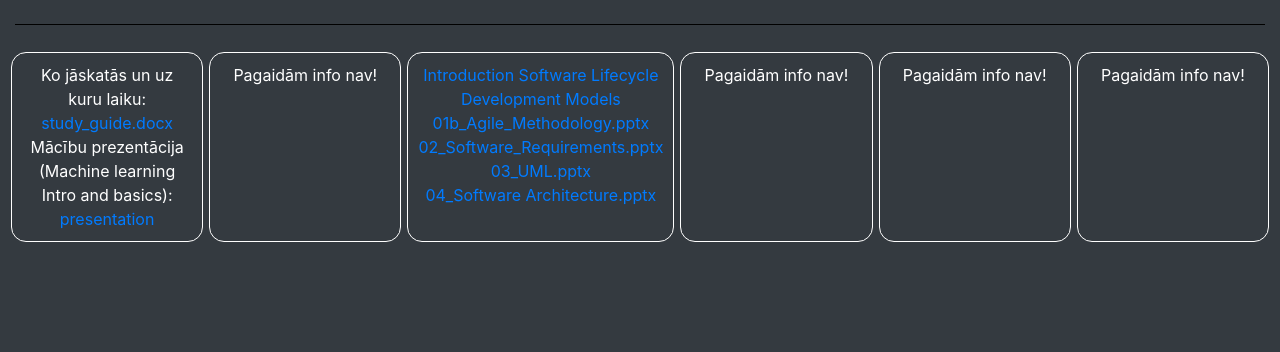
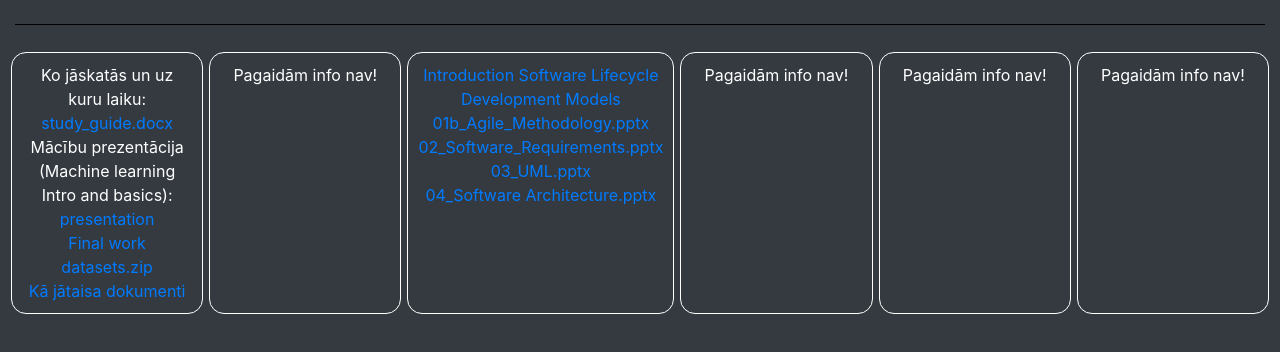
Before and after one commit to Arteitis/Macibas_corfu, a plain HTML site: page index.html in a window 1280 px wide. Shown: the part 222-574 px from the top of the page. Drawn offline with nearby package versions, Linux system fonts and the light colour scheme.

Commit message:
Jauni faili

```diff
--- a/index.html
+++ b/index.html
@@ -36,6 +36,12 @@
                 <span>Ko jāskatās un uz kuru laiku: </span><a href="Materiali/Machine_learning/study_guide.docx" target="_blank">study_guide.docx</a>
                 <br>
                 <span>Mācību prezentācija (Machine learning Intro and basics): </span><a href="Materiali/Machine_learning/presentation.pdf" target="_blank">presentation</a>
+                <br>
+                <a href="Materiali/Machine_learning/ML_assignment_Erasmus_final.docx">Final work</a>
+                <br>
+                <a href="Materiali/Machine_learning/datasets.zip">datasets.zip</a>
+                <br>
+                <a href="Materiali/Machine_learning/report_tutorial.docx">Kā jātaisa dokumenti</a>
             </div>
             <div class="col gen_text">
                 <!-- Computer Security and Data Protection -->
```
Also changed, not shown: 3 other files.
